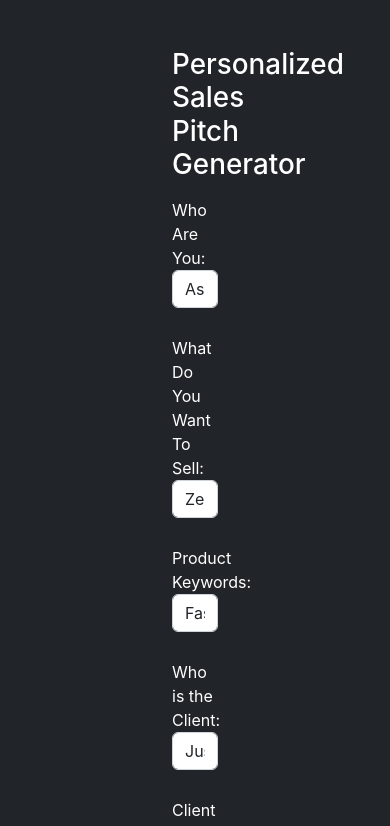
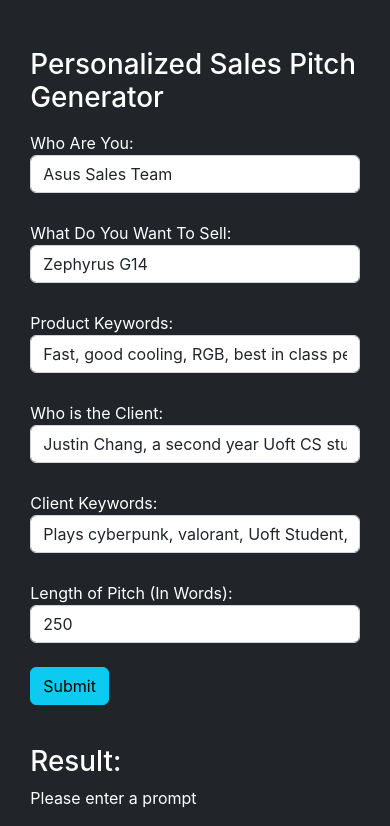
Before and after one commit to WilliamUW/PitchPerfect, a React (Create React App) app in the folder client/: page / in a window 390 px wide. Shown: the top 826 px of the page. Built offline with nearby package versions, Linux system fonts and the light colour scheme.

Commit message:
Working margins on mobile

```diff
--- a/client/src/App.css
+++ b/client/src/App.css
@@ -3,6 +3,6 @@
 }
 
 .main{
-    margin-left: 10em;
-    margin-right: 10em;
+    margin-left: 5%;
+    margin-right: 5%;
 }
```
